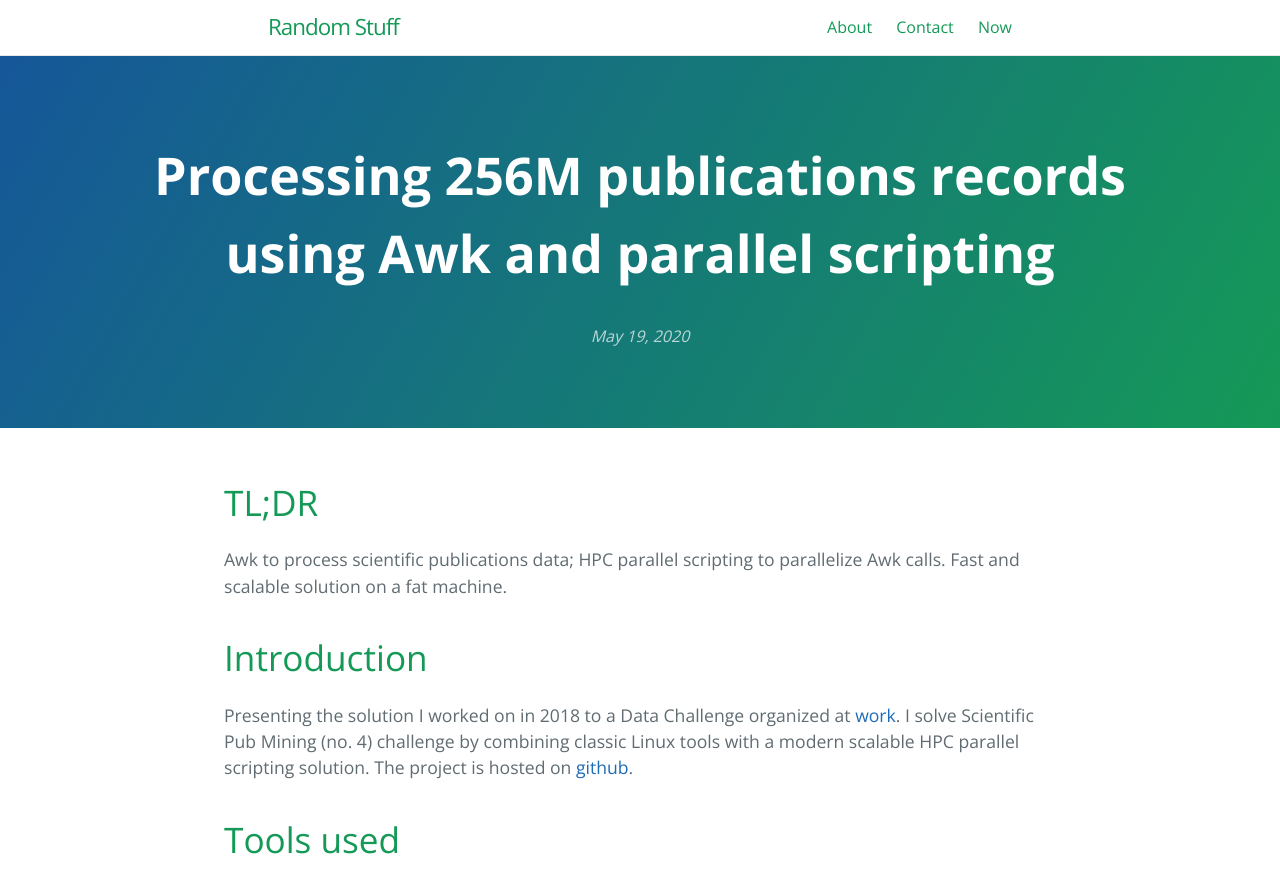
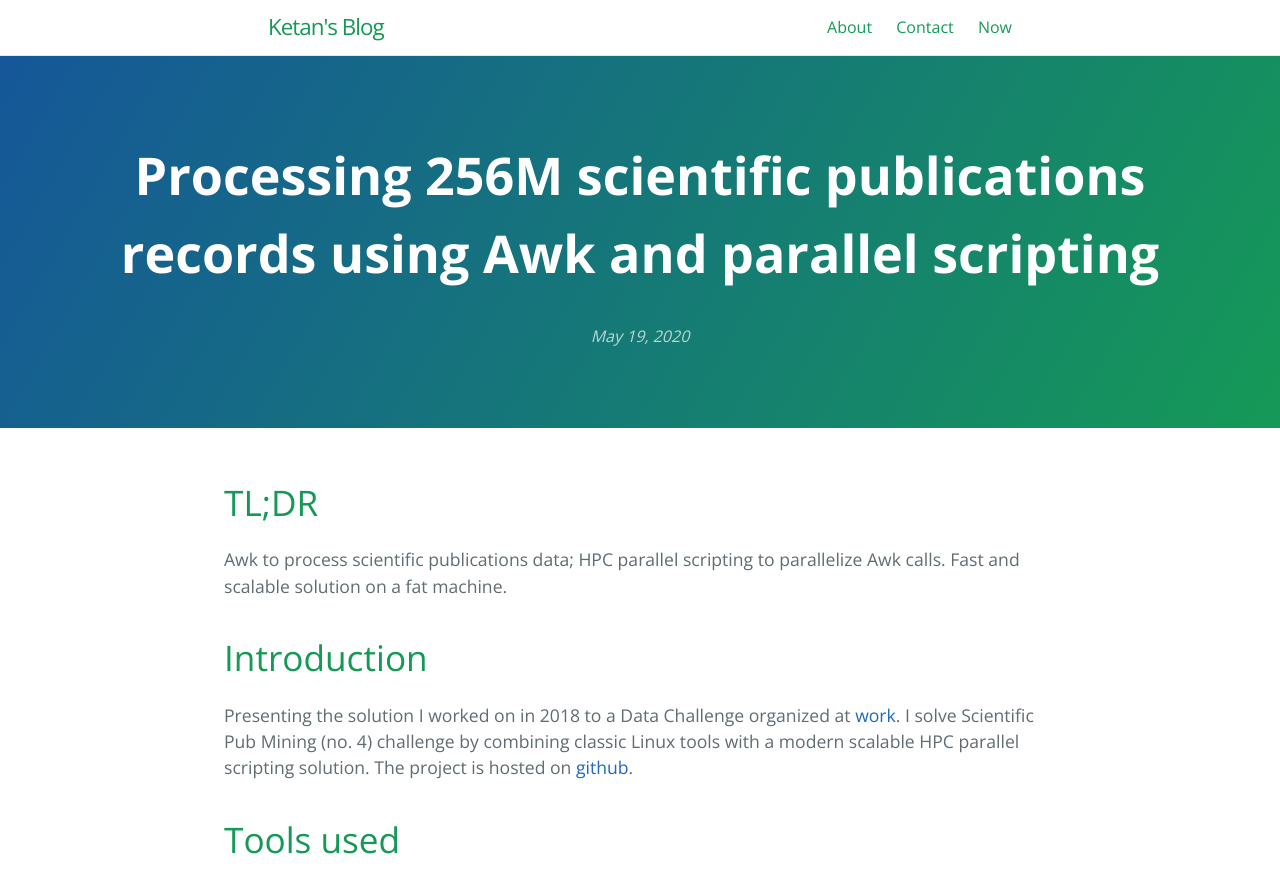
Before and after one commit to ketancmaheshwari/ketancmaheshwari.github.io, a Jekyll site: the page built from _posts/2020-05-19-SMC18-Data-Challenge-4.md, in a window 1280 px wide and 900 px high. Shown: the top 893 px of the window. Built offline with Jekyll 4.4.1, drawn with Linux system fonts in a browser that asks for light colours.

Commit message:
minor changes

```diff
--- a/_config.yml
+++ b/_config.yml
@@ -18,7 +18,7 @@
 # You can create any custom variable you would like, and they will be accessible
 # in the templates via {{ site.myvariable }}.
 
-title: Random Stuff
+title: Ketan's Blog
 email: ketancmaheshwari@gmail.com
 description: >- # this means to ignore newlines until "baseurl:"
    Notes about the stuff that I find interesting.
--- a/_posts/2020-05-19-SMC18-Data-Challenge-4.md
+++ b/_posts/2020-05-19-SMC18-Data-Challenge-4.md
@@ -1,6 +1,6 @@
 ---
 layout: post
-title:  "Processing 256M publications records using Awk and parallel scripting"
+title:  "Processing 256M scientific publications records using Awk and parallel scripting"
 date:   2020-05-19 16:01:40 -0400
 categories: jekyll update
 ---
```
Also changed, not shown: other parts of _posts/2020-05-19-SMC18-Data-Challenge-4.md (+1 -1 lines).
